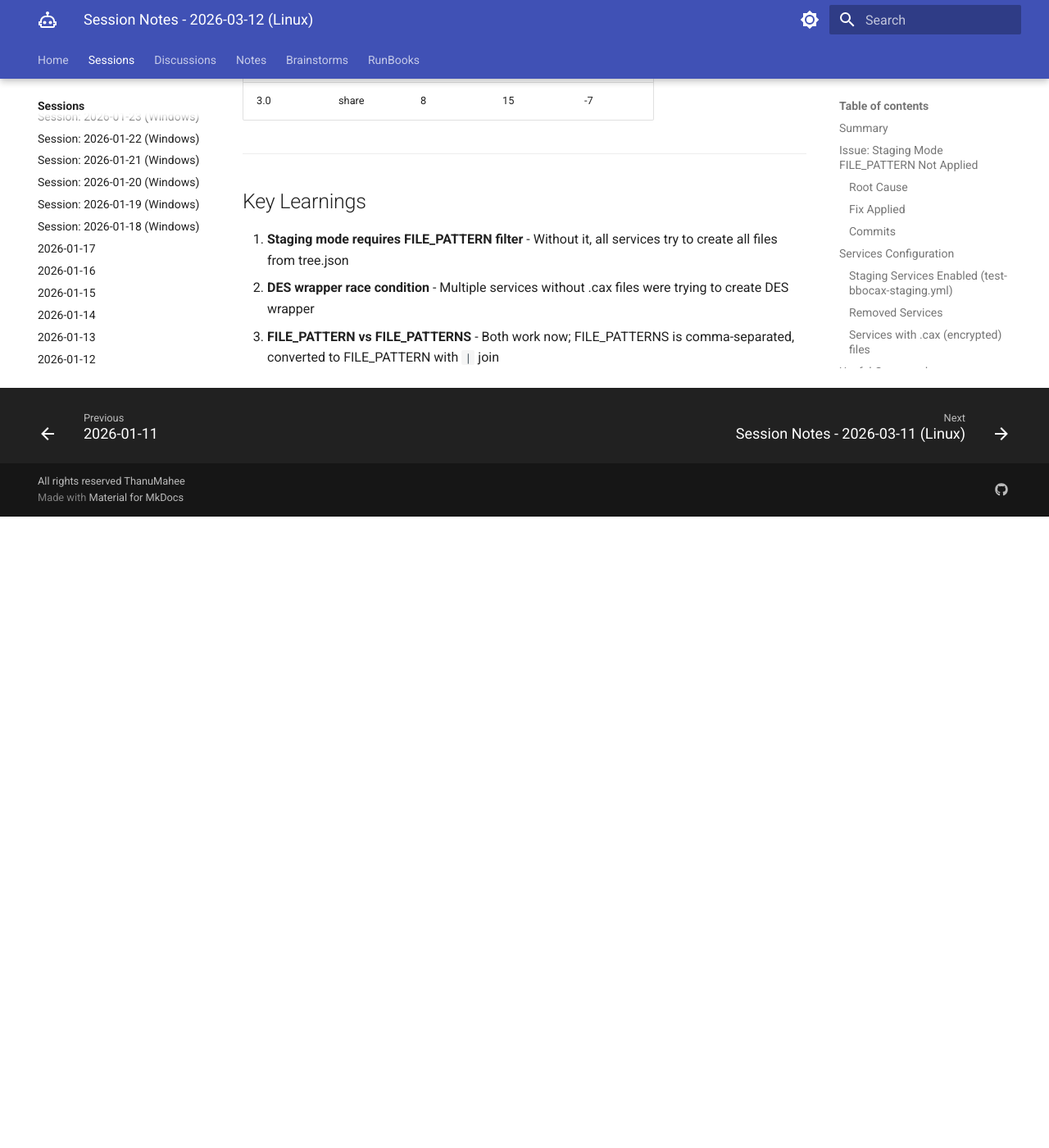
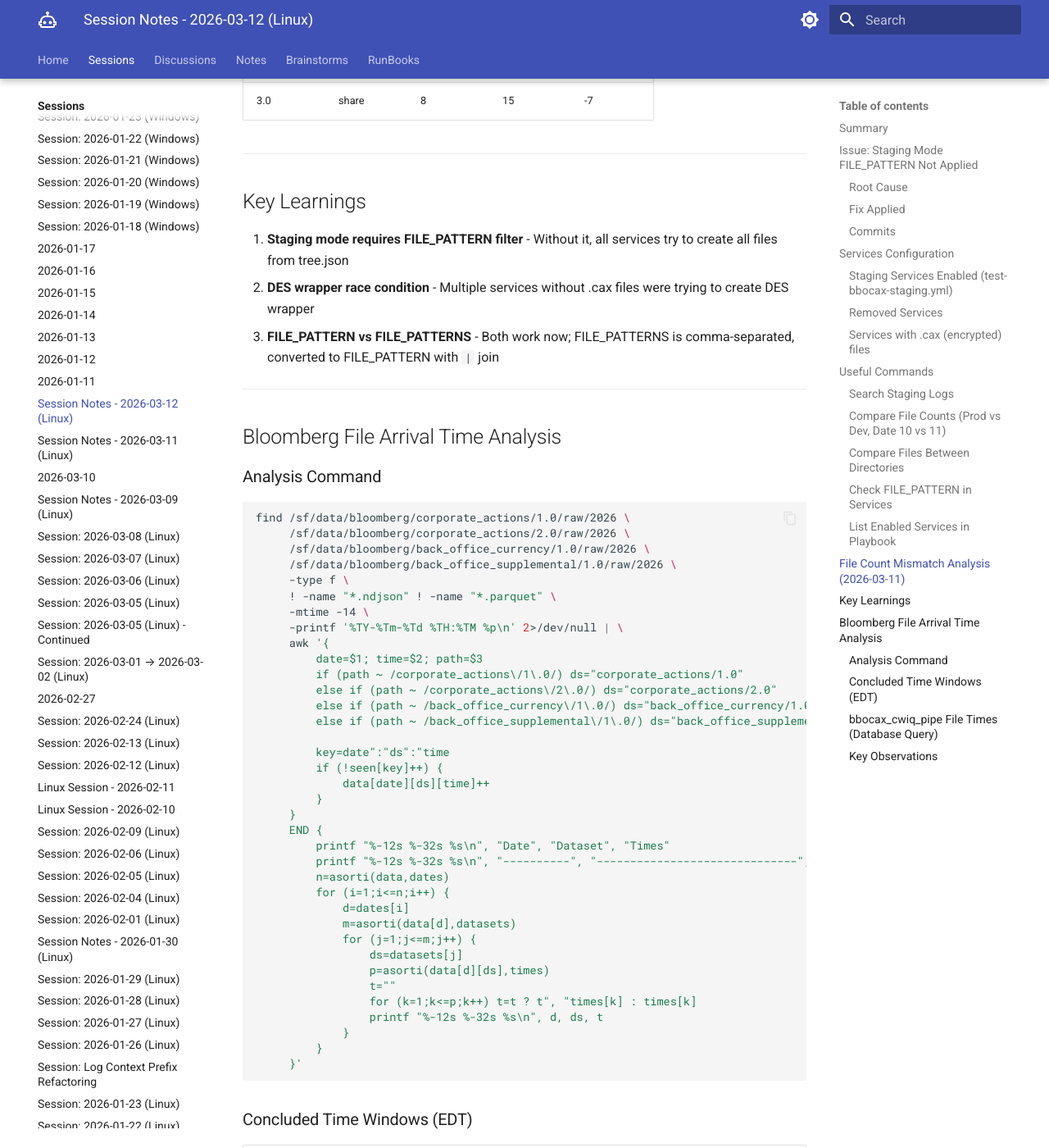
Before and after one commit to ThanuMahee12/AgentContext, an MkDocs documentation site: the page built from docs/sessions/claude/l-2026-03-12.md, in a window 1280 px wide and 1400 px high, scrolled down 3460 px. Shown: the whole window at 82% size. Built offline with MkDocs 1.6.1 and Material for MkDocs 9.7.7, drawn with Linux system fonts in a browser that asks for light colours; before the commit the page ends 4090 px from its top, so only the background shows below that; some of the changed text lies outside the part shown.

Commit message:
docs: add bloomberg file arrival time analysis

````diff
--- a/docs/sessions/claude/l-2026-03-12.md
+++ b/docs/sessions/claude/l-2026-03-12.md
@@ -137,3 +137,71 @@ grep -E "Enable and start" /home/thanumahee/dev/alchmy/data-alchemy/build/playbo
 1. **Staging mode requires FILE_PATTERN filter** - Without it, all services try to create all files from tree.json
 2. **DES wrapper race condition** - Multiple services without .cax files were trying to create DES wrapper
 3. **FILE_PATTERN vs FILE_PATTERNS** - Both work now; FILE_PATTERNS is comma-separated, converted to FILE_PATTERN with `|` join
+
+---
+
+## Bloomberg File Arrival Time Analysis
+
+### Analysis Command
+```bash
+find /sf/data/bloomberg/corporate_actions/1.0/raw/2026 \
+     /sf/data/bloomberg/corporate_actions/2.0/raw/2026 \
+     /sf/data/bloomberg/back_office_currency/1.0/raw/2026 \
+     /sf/data/bloomberg/back_office_supplemental/1.0/raw/2026 \
+     -type f \
+     ! -name "*.ndjson" ! -name "*.parquet" \
+     -mtime -14 \
+     -printf '%TY-%Tm-%Td %TH:%TM %p\n' 2>/dev/null | \
+     awk '{
+         date=$1; time=$2; path=$3
+         if (path ~ /corporate_actions\/1\.0/) ds="corporate_actions/1.0"
+         else if (path ~ /corporate_actions\/2\.0/) ds="corporate_actions/2.0"
+         else if (path ~ /back_office_currency\/1\.0/) ds="back_office_currency/1.0"
+         else if (path ~ /back_office_supplemental\/1\.0/) ds="back_office_supplemental/1.0"
+
+         key=date":"ds":"time
+         if (!seen[key]++) {
+             data[date][ds][time]++
+         }
+     }
+     END {
+         printf "%-12s %-32s %s\n", "Date", "Dataset", "Times"
+         printf "%-12s %-32s %s\n", "----------", "------------------------------", "--------------------"
+         n=asorti(data,dates)
+         for (i=1;i<=n;i++) {
+             d=dates[i]
+             m=asorti(data[d],datasets)
+             for (j=1;j<=m;j++) {
+                 ds=datasets[j]
+                 p=asorti(data[d][ds],times)
+                 t=""
+                 for (k=1;k<=p;k++) t=t ? t", "times[k] : times[k]
+                 printf "%-12s %-32s %s\n", d, ds, t
+             }
+         }
+     }'
+```
+
+### Concluded Time Windows (EDT)
+
+| Dataset | Expected Time Windows | Deliveries/Day |
+|---------|----------------------|----------------|
+| corporate_actions/1.0 | 03:00, 06:00, 13:00-14:00, 18:00, 19:30-20:30 | 5 |
+| corporate_actions/2.0 | 01:00, 03:00, 06:00-07:00, 13:00-14:00, 16:00, 18:00, 19:30-20:00 | 7-9 |
+| back_office_currency/1.0 | 03:00, 06:00, 12:00-13:00, 17:30, 19:00-19:30 | 5-6 |
+| back_office_supplemental/1.0 | 03:00, 05:00, 09:30 | 3-4 |
+
+### bbocax_cwiq_pipe File Times (Database Query)
+
+| File Pattern | mtime (EDT) |
+|-------------|-------------|
+| shareFuturesExtendedAsia* | ~06:40 (morning) |
+| shareFuturesExtendedOpenAsia1 | ~17:10 |
+| shareFuturesExtendedOpenAsia2 | ~18:07 |
+| nonShareFuturesExtendedOpen2Asia | ~18:35 |
+| nonShareFuturesExtendedOpen4Asia | ~20:53 |
+
+### Key Observations
+1. **DST shift on Mar 8**: Times shifted +1 hour (EST → EDT)
+2. **Weekends (Mar 7)**: Reduced deliveries - only partial files
+3. **Processing latency**: found_time - mtime ~1-3 min, delivered_time - found_time ~30 sec - 7 min
````
